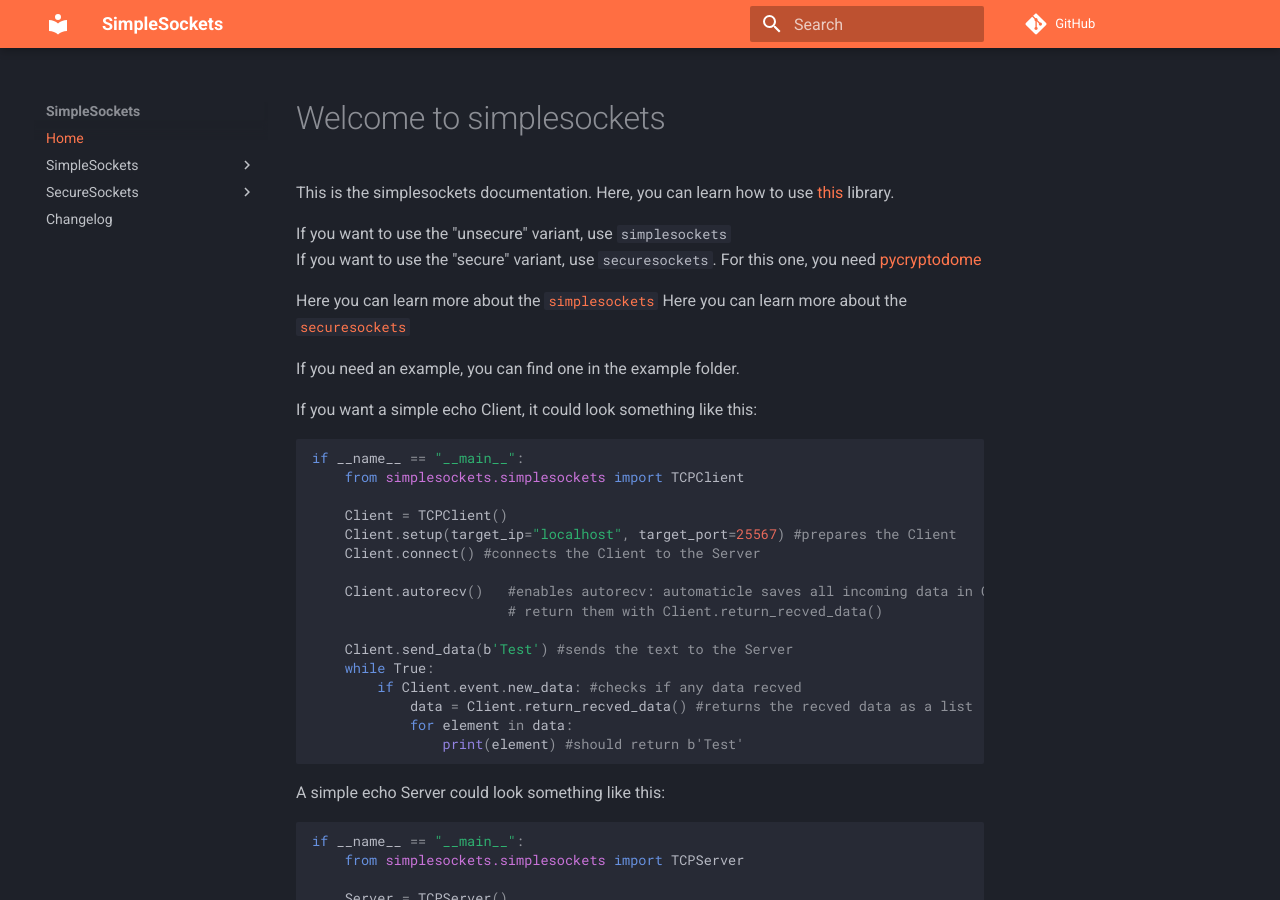
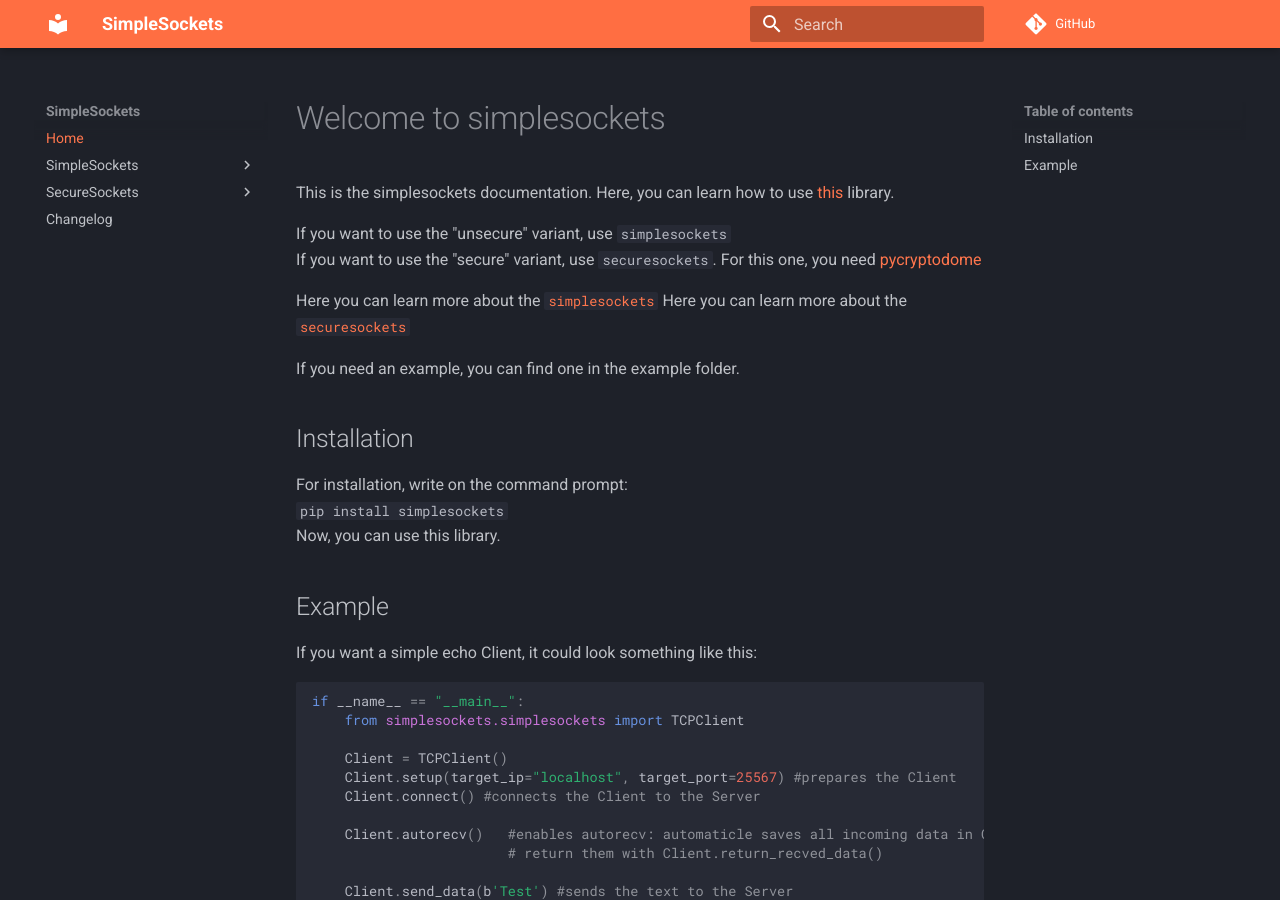
Before and after one commit to MrPoisen/simplesockets, an MkDocs documentation site: the page built from docs/index.md, in a window 1280 px wide and 900 px high. Built offline with MkDocs 1.6.1 and Material for MkDocs 9.7.7, drawn with Linux system fonts in a browser that asks for light colours; comment, search, counter and statistics services are not loaded.

Commit message:
Update index.md

```diff
--- a/docs/index.md
+++ b/docs/index.md
@@ -11,6 +11,14 @@
 Here you can learn more about the [`securesockets`](Securesockets_selfwritten.md)
 
 If you need an example, you can find one in the example folder.
+
+## Installation
+
+For installation, write on the command prompt:
+`pip install simplesockets`
+Now, you can use this library.
+
+## Example
 
 If you want a simple echo Client, it could look something like this:
 
```
